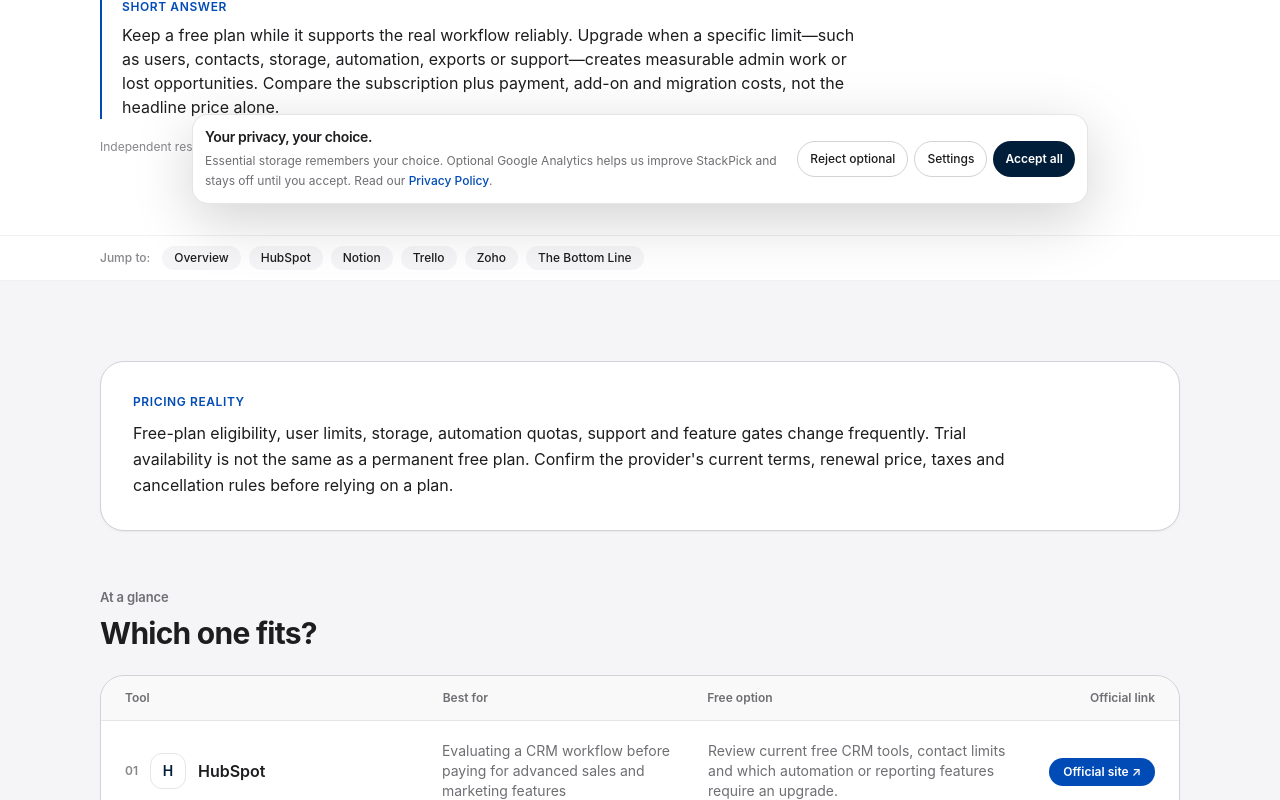
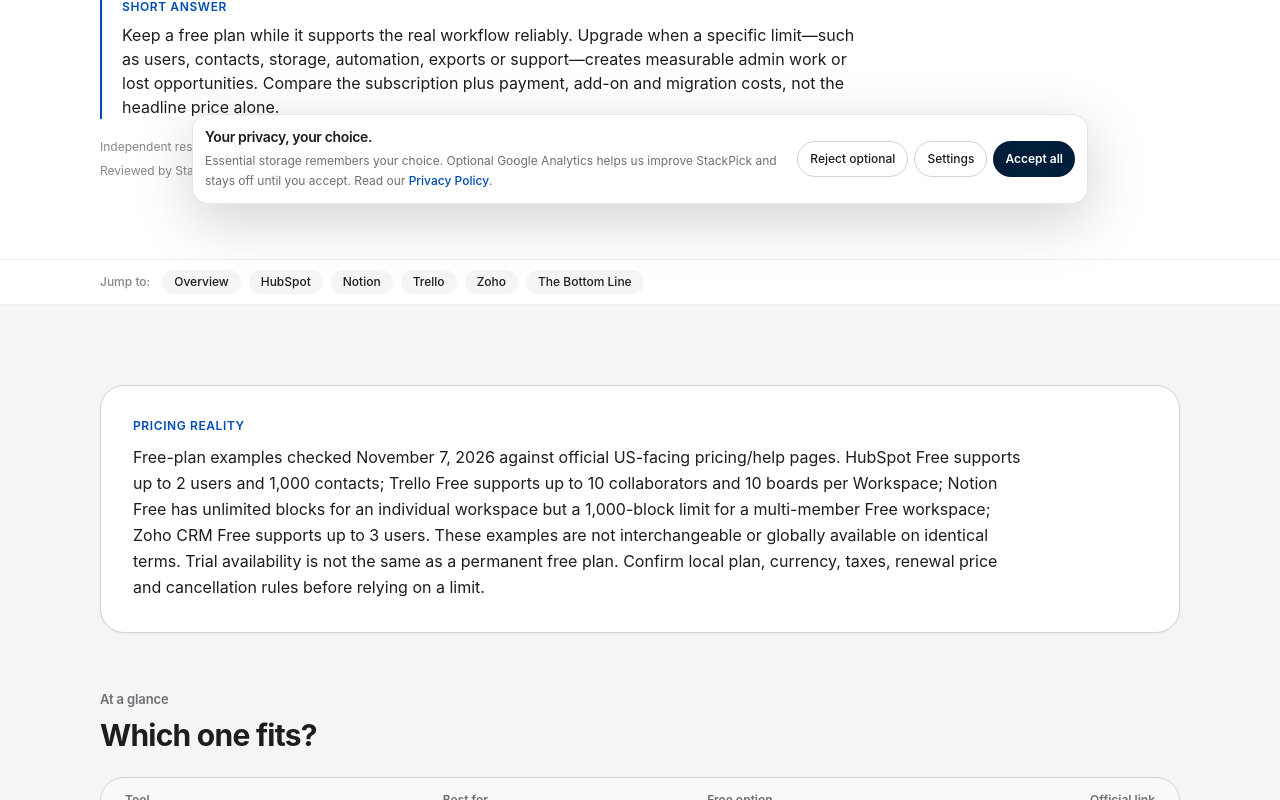
Before and after one commit to LinukaBandara/StackPick, a Next.js app: page /best/free-vs-paid-business-software in a window 1280 px wide. Shown: the part 572-1372 px from the top of the page. Built offline with nearby package versions, Linux system fonts and the light colour scheme; no server answers.

Commit message:
Add dated free-vs-paid guidance and primary plan sources

```diff
--- a/app/best/free-vs-paid-business-software/page.tsx
+++ b/app/best/free-vs-paid-business-software/page.tsx
@@ -12,14 +12,15 @@ export default function Page() {
     <ComparisonArticle
       title="How to Choose Between Free and Paid Business Software"
       slug="free-vs-paid-business-software"
+      reviewedOn="2026-11-07"
       intro="A free plan can be the right long-term choice—or an expensive distraction if its limits create manual work, missed enquiries or unreliable processes. Compare the total cost of using the tool, not just the subscription price, and upgrade only when a specific constraint is costing the business."
       quickAnswer="Keep a free plan while it supports the real workflow reliably. Upgrade when a specific limit—such as users, contacts, storage, automation, exports or support—creates measurable admin work or lost opportunities. Compare the subscription plus payment, add-on and migration costs, not the headline price alone."
-      pricingNote="Free-plan eligibility, user limits, storage, automation quotas, support and feature gates change frequently. Trial availability is not the same as a permanent free plan. Confirm the provider's current terms, renewal price, taxes and cancellation rules before relying on a plan."
+      pricingNote="Free-plan examples checked November 7, 2026 against official US-facing pricing/help pages. HubSpot Free supports up to 2 users and 1,000 contacts; Trello Free supports up to 10 collaborators and 10 boards per Workspace; Notion Free has unlimited blocks for an individual workspace but a 1,000-block limit for a multi-member Free workspace; Zoho CRM Free supports up to 3 users. These examples are not interchangeable or globally available on identical terms. Trial availability is not the same as a permanent free plan. Confirm local plan, currency, taxes, renewal price and cancellation rules before relying on a limit."
       tools={[
-        { name: "HubSpot", bestFor: "Evaluating a CRM workflow before paying for advanced sales and marketing features", freeOption: "Review current free CRM tools, contact limits and which automation or reporting features require an upgrade.", tradeoff: "A free starting point can be useful, but advanced capabilities across a broad platform may introduce several separate paid needs.", url: "https://www.hubspot.com/" },
-        { name: "Notion", bestFor: "Documents, internal knowledge and lightweight databases", freeOption: "Check current personal, team, guest, file and collaboration limits; a personal plan is not automatically equivalent to a team workspace.", tradeoff: "Flexible pages can replace scattered notes, but the business must maintain its own structure, permissions and reporting.", url: "https://www.notion.com/" },
-        { name: "Trello", bestFor: "Simple visual task and project tracking", freeOption: "Check current workspace, board, collaborator, attachment and automation limits.", tradeoff: "A free board may be sufficient for a small workflow, while advanced views, controls or automation can require a paid tier.", url: "https://trello.com/" },
-        { name: "Zoho", bestFor: "Businesses comparing connected CRM, finance and productivity tools", freeOption: "Check the specific Zoho product and edition; free availability and limits are not identical across the suite.", tradeoff: "A connected ecosystem can reduce tool switching, but selecting several products creates setup, training and administration work.", url: "https://www.zoho.com/" },
+        { name: "HubSpot", bestFor: "Evaluating a CRM workflow before paying for advanced sales and marketing features", freeOption: "Review current free CRM tools, contact limits and which automation or reporting features require an upgrade.", tradeoff: "A free starting point can be useful, but advanced capabilities across a broad platform may introduce several separate paid needs.", url: "https://www.hubspot.com/pricing/crm?selectedPackage=free" },
+        { name: "Notion", bestFor: "Documents, internal knowledge and lightweight databases", freeOption: "Check current personal, team, guest, file and collaboration limits; a personal plan is not automatically equivalent to a team workspace.", tradeoff: "Flexible pages can replace scattered notes, but the business must maintain its own structure, permissions and reporting.", url: "https://www.notion.com/pricing" },
+        { name: "Trello", bestFor: "Simple visual task and project tracking", freeOption: "Check current workspace, board, collaborator, attachment and automation limits.", tradeoff: "A free board may be sufficient for a small workflow, while advanced views, controls or automation can require a paid tier.", url: "https://trello.com/en/pricing" },
+        { name: "Zoho", bestFor: "Businesses comparing connected CRM, finance and productivity tools", freeOption: "Check the specific Zoho product and edition; free availability and limits are not identical across the suite.", tradeoff: "A connected ecosystem can reduce tool switching, but selecting several products creates setup, training and administration work.", url: "https://www.zoho.com/en-us/crm/zohocrm-pricing.html?price=FREE" },
       ]}
       bottomLine="Stay on a free plan while it reliably supports the real workflow. Pay when a named limit is causing measurable lost time, risk or missed revenue—and confirm the paid tier removes that exact limit."
     >
```
